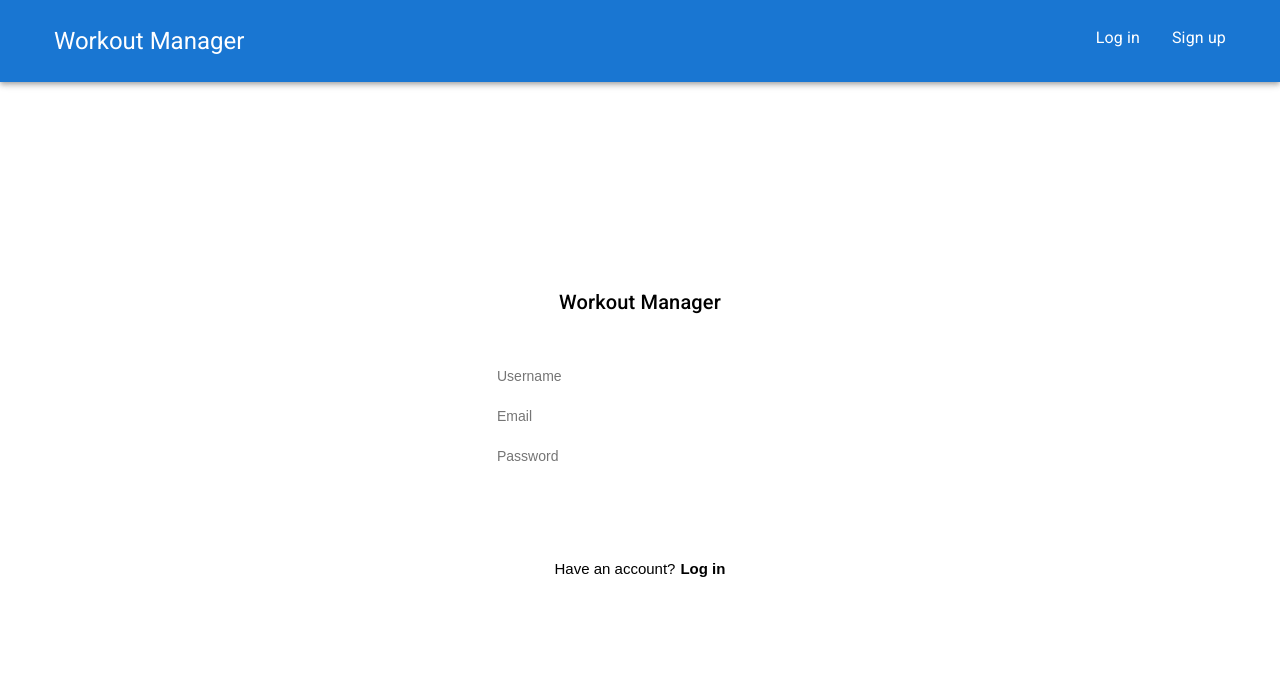
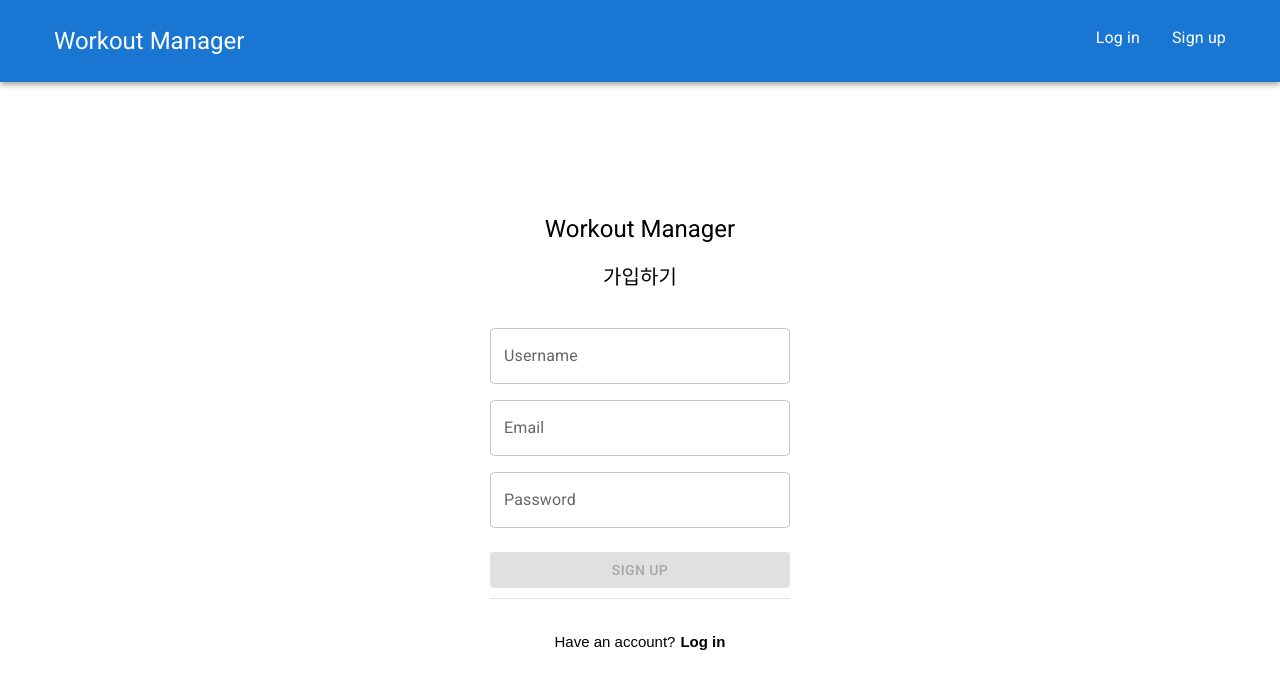
Before and after one commit to wujuno/workout-manager, a React (Create React App) app: page /signup in a window 1280 px wide. Shown: the top 688 px of the page. Built offline with nearby package versions, Linux system fonts and the light colour scheme.

Commit message:
Style: Change Signup

```diff
--- a/src/screens/Signup.tsx
+++ b/src/screens/Signup.tsx
@@ -9,7 +9,7 @@ import { Helmet } from "react-helmet-async";
 import FormError from "../components/auth/FormError";
 import { gql, useMutation } from "@apollo/client";
 import { useNavigate } from "react-router-dom";
-import { Typography } from "@mui/material";
+import { Button, Divider, TextField, Typography } from "@mui/material";
 
 interface ISignUpF {
   username: string;
@@ -85,13 +85,20 @@ function SignUp() {
         <title>SignUp | WM</title>
       </Helmet>
       <TopBox>
-        <Typography variant="h6" align="center">
+        <Typography variant="h5" align="center">
           Workout Manager
+        </Typography>
+        <Typography sx={{ mt: 2 }} variant="h6" align="center">
+          가입하기
         </Typography>
         <FormBox>
           <form onSubmit={handleSubmit(onvalid)}>
-            <Input
-              placeholder="Username"
+            <TextField
+              sx={{ mb: 2 }}
+              id="username"
+              variant="outlined"
+              fullWidth
+              label="Username"
               type="text"
               onFocus={clearLoginError}
               {...register("username", {
@@ -107,17 +114,24 @@ function SignUp() {
               })}
             />
             <FormError message={formState?.errors?.username?.message} />
-            <Input
-              placeholder="Email"
-              type="text"
+            <TextField
+              sx={{ mb: 2 }}
+              id="email"
+              variant="outlined"
+              fullWidth
+              label="Email"
+              type="email"
               onFocus={clearLoginError}
               {...register("email", {
                 required: "Email을 입력해주세요.",
               })}
             />
             <FormError message={formState?.errors?.email?.message} />
-            <Input
-              placeholder="Password"
+            <TextField
+              id="password"
+              variant="outlined"
+              fullWidth
+              label="Password"
               type="password"
               onFocus={clearLoginError}
               {...register("password", {
@@ -133,15 +147,20 @@ function SignUp() {
               })}
             />
             <FormError message={formState?.errors?.password?.message} />
-            <SubmitBtn
+            <Button
+              sx={{ mt: 3 }}
+              variant="contained"
+              fullWidth
               type="submit"
               value="Sign Up"
               disabled={!formState.isValid || loading}
-            />
+            >
+              Sign up
+            </Button>
             <FormError message={formState?.errors?.result?.message} />
           </form>
         </FormBox>
-
+        <Divider />
         <BottomBox cta="Have an account?" link="/login" linkText="Log in" />
       </TopBox>
     </SLayout>
```
